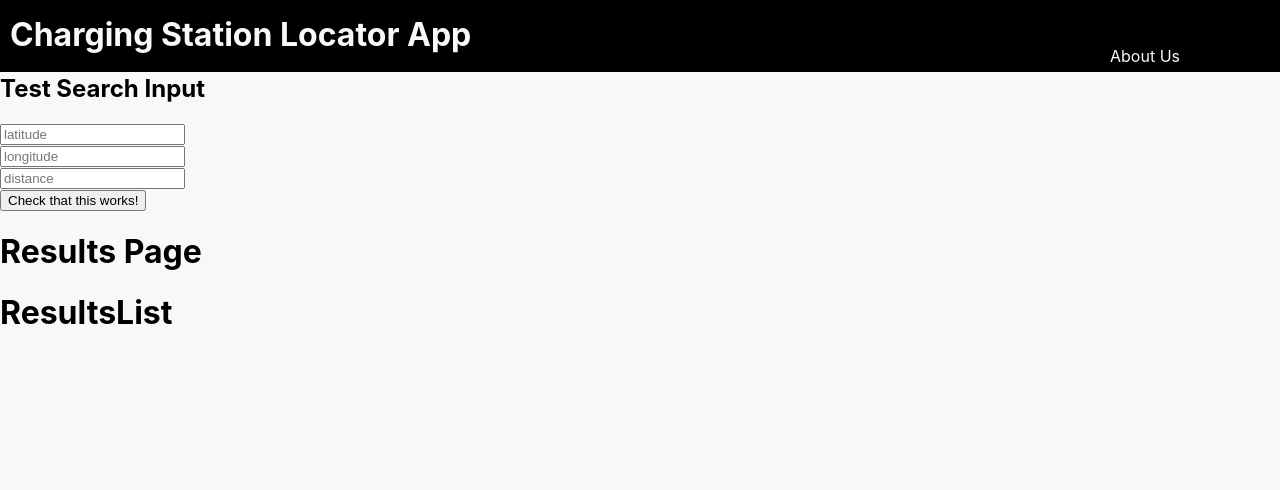
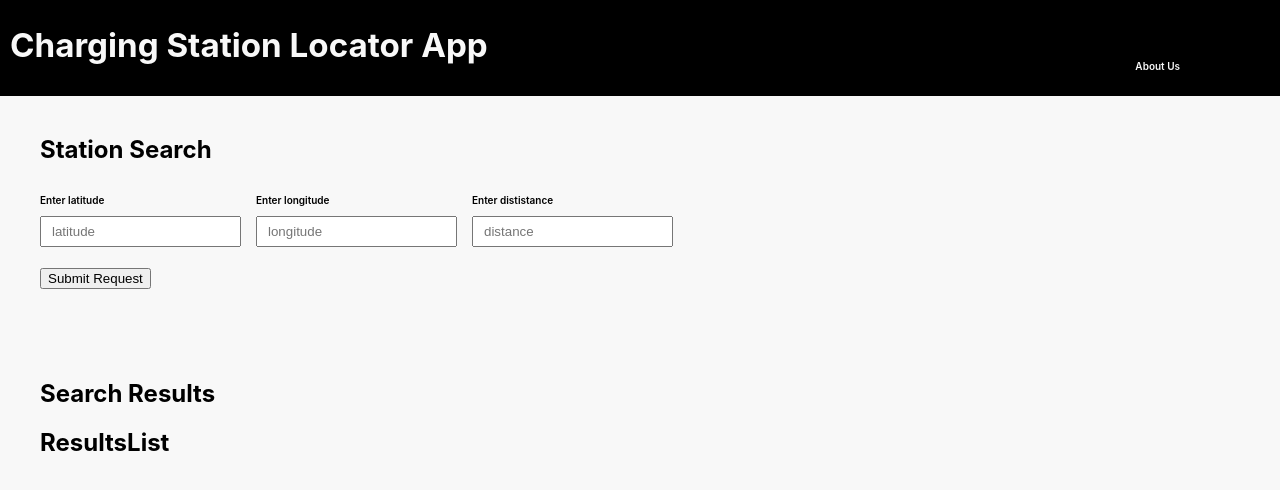
Before and after one commit to richardkorneisel/Project-3, a React app in the folder charging-locator-app/: page / in a window 1280 px wide. Built offline with nearby package versions, Linux system fonts and the light colour scheme.

Commit message:
CSS complete through Search Results

```diff
--- a/charging-locator-app/src/components/App/App.css
+++ b/charging-locator-app/src/components/App/App.css
@@ -3,7 +3,7 @@
   top: 0;
   right: 0;
   left: 0;
-  height: 0.75in;
+  height: 1.0in;
   background-color: black;
 }
 a{
--- a/charging-locator-app/src/components/Header/Header.css
+++ b/charging-locator-app/src/components/Header/Header.css
@@ -1,6 +1,6 @@
 .appName {
     color:  	#F8F8F8;
-    font-size: 32px;
-    margin: 15px 640px 10px 10px;
+    font-size: 2.59vw;
+    margin: 25px 640px 40px 10px;
     /* border: 5px solid red; */
 }
--- a/charging-locator-app/src/components/Home/Home.js
+++ b/charging-locator-app/src/components/Home/Home.js
@@ -1,7 +1,7 @@
 import React, { Component } from 'react';
 import Search from "../Search/Search";
 import Results from "../Results/Results";
-
+import './Home.css';
 
 export default class Home extends Component {
     render() {
--- a/charging-locator-app/src/components/Nav/Nav.css
+++ b/charging-locator-app/src/components/Nav/Nav.css
@@ -1,5 +1,5 @@
 .aboutUs {
     position: absolute;
-    top: 30px;
+    top: 50px;
     right: 100px;
 }
--- a/charging-locator-app/src/components/Results/Results.css
+++ b/charging-locator-app/src/components/Results/Results.css
@@ -0,0 +1,3 @@
+.resultsContainer {
+    padding: 10px 0  40px 40px;
+}
--- a/charging-locator-app/src/components/Results/Results.js
+++ b/charging-locator-app/src/components/Results/Results.js
@@ -3,8 +3,8 @@ import ResultsList from '../ResultsList/ResultsList'
 
 function Results() {
     return (
-        <div>
-            <h1>Results Page</h1>
+        <div className= 'resultsContainer'>
+            <h2>Search Results</h2>
             <ResultsList/>
         </div>
     );
--- a/charging-locator-app/src/components/ResultsList/ResultsList.js
+++ b/charging-locator-app/src/components/ResultsList/ResultsList.js
@@ -3,7 +3,7 @@ import './ResultsList.css';
 function ResultsList() {
     return (
         <div>
-            <h1>ResultsList</h1>
+            <h2>ResultsList</h2>
         </div>
     );
 }
--- a/charging-locator-app/src/components/Search/Search.css
+++ b/charging-locator-app/src/components/Search/Search.css
@@ -0,0 +1,29 @@
+p {
+    font-size: 10px;
+    font-weight: 600;
+}
+input {
+    box-sizing: border-box;
+    padding: 6px 10px;
+    margin: 0 15px 0 0 ;
+}
+.container {
+    display: flex;
+    flex-direction: column;
+    padding: 10px 0  40px 40px;
+}
+.searchContainer {
+    display: flex;
+    justify-content: flex-start;
+}
+ @media (max-width: 576px) {
+
+    .searchContainer {
+        display: flex;
+        flex-direction: column;
+        justify-content: flex-start;
+    }
+ }
+.button {
+    padding: 20px 0 20px 0;
+}
--- a/charging-locator-app/src/components/Search/Search.js
+++ b/charging-locator-app/src/components/Search/Search.js
@@ -5,15 +5,25 @@ export default class Search extends Component {
     render() {
         console.log('search this.props:', this.props)
         return (
-            <div>
-                <h2>Test Search Input</h2>
-                <input type='integer' placeholder='latitude' onChange={this.props.addLat} />
-                <br />
-                <input type='integer' placeholder='longitude' onChange={this.props.addLon} />
-                <br />
-                <input type='integer' placeholder='distance' onChange={this.props.addDistance} />
-                <br />
-                <button onClick={this.props.getResults}>Check that this works!</button>
+            <div className='container'>
+                <h2>Station Search</h2>
+                <div className='searchContainer'>
+                    <div className='lat'>
+                        <p>Enter latitude</p>
+                        <input type='integer' placeholder='latitude' onChange={this.props.addLat} />
+                    </div>
+                    <div className='lon'>
+                        <p>Enter longitude</p>
+                        <input type='integer' placeholder='longitude' onChange={this.props.addLon} />
+                    </div>
+                    <div className='dist'>
+                        <p>Enter dististance</p>
+                        <input type='integer' placeholder='distance' onChange={this.props.addDistance} />
+                    </div>
+                </div>
+                <div className='button'>
+                    <button onClick={this.props.getResults}>Submit Request</button>
+                </div>
             </div>
         );
     }
```
Also changed, not shown: charging-locator-app/src/components/Home/Home.css (added).
